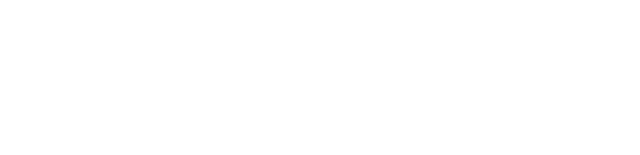
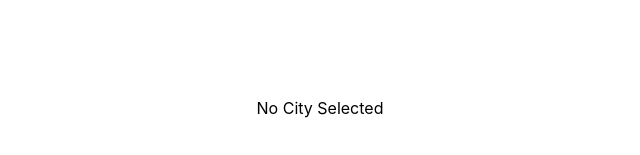
Before and after one commit to SomilKumar/city-weather-visualizer, a React (Create React App) app: page / in a window 1280 px wide. Shown: the part 169-324 px from the top of the page, without its empty margins (320-960 px from the left). Built offline with nearby package versions, Linux system fonts and the light colour scheme.

Commit message:
Adding component to show selected city results

```diff
--- a/src/WeatherModule/WeatherPrediction.js
+++ b/src/WeatherModule/WeatherPrediction.js
@@ -1,7 +1,7 @@
 import React, {useState} from 'react';
 
 import CitySearch from './CitySearch/CitySearch';
-
+import CitiesWeatherReport from './CityWeatherReport/CitiesWeatherReports'
 
 function WeatherPrediction() {
 
@@ -24,6 +24,7 @@
     return (
         <div>
             <CitySearch onCitySelect={onCitySelect}/>
+           <CitiesWeatherReport allCities={cities}/>
         </div>
     )
 }
```
